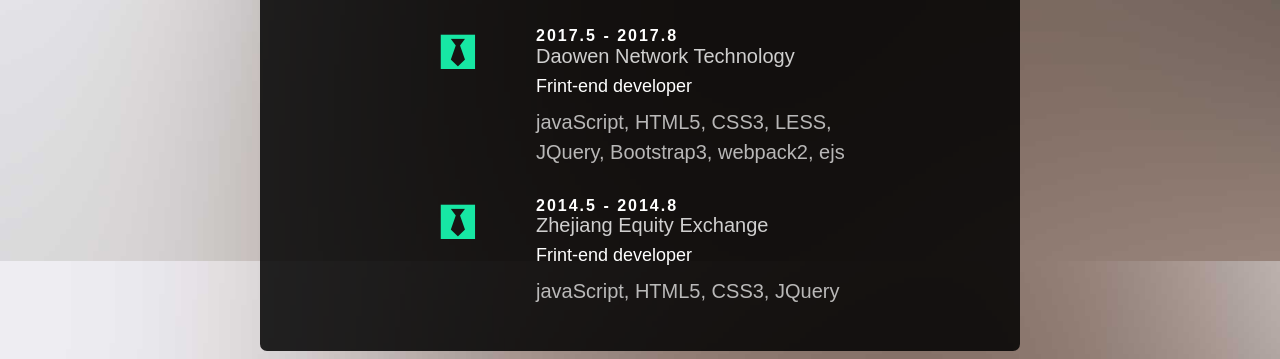
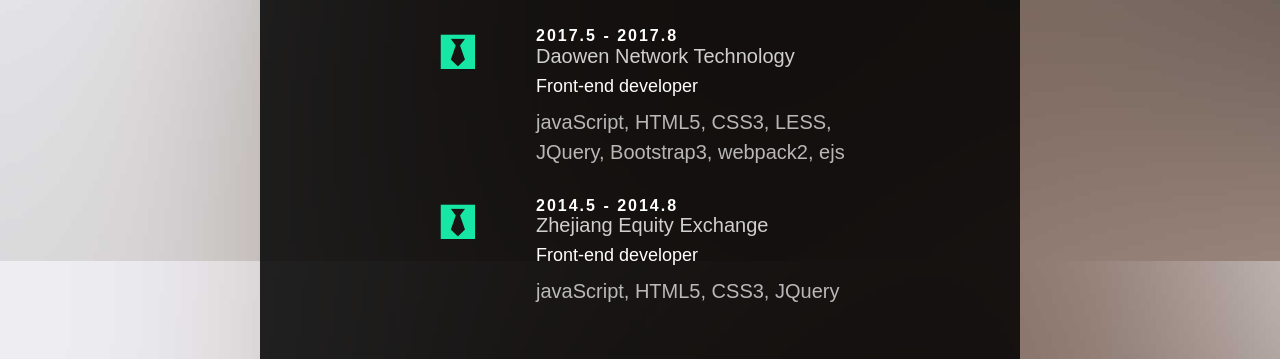
Before and after one commit to ekil1100/webpack-react, a React app: page docs/index.html in a window 1280 px wide. Shown: the part 593-952 px from the top of the page. Built offline with nearby package versions, Linux system fonts and the light colour scheme; a web font is replaced by a local one.

Commit message:
fix a typo

```diff
--- a/docs/index.html
+++ b/docs/index.html
@@ -69,7 +69,7 @@
                 <div class="fh5co-text">
                   <h2>2017.5 - 2017.8</h2>
                   <h3>Daowen Network Technology</h3>
-                  <h4>Frint-end developer</h4>
+                  <h4>Front-end developer</h4>
                   <p>javaScript, HTML5, CSS3, LESS, JQuery, Bootstrap3, webpack2, ejs</p>
                 </div>
               </div>
@@ -86,7 +86,7 @@
                 <div class="fh5co-text">
                   <h2>2014.5 - 2014.8</h2>
                   <h3>Zhejiang Equity Exchange</h3>
-                  <h4>Frint-end developer</h4>
+                  <h4>Front-end developer</h4>
                   <p>javaScript, HTML5, CSS3, JQuery</p>
                 </div>
               </div>
```
Also changed, not shown: src/index.html (+2 -2 lines), 1 other file.
